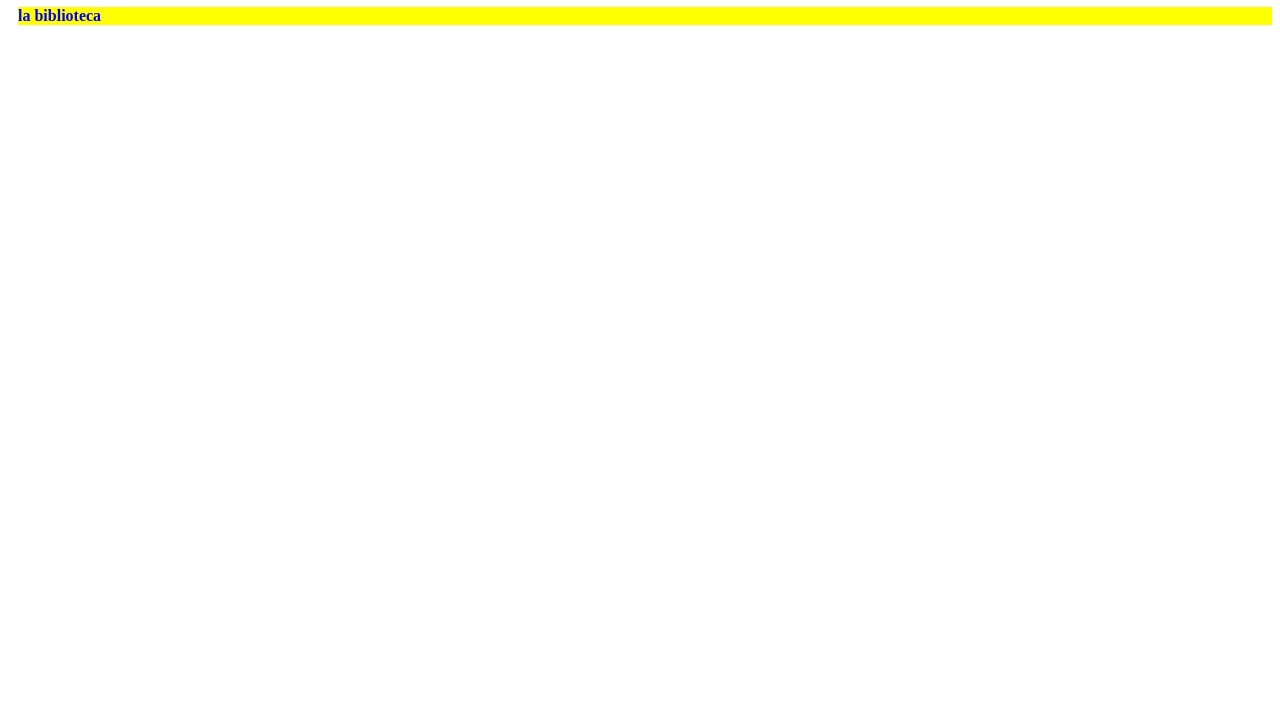
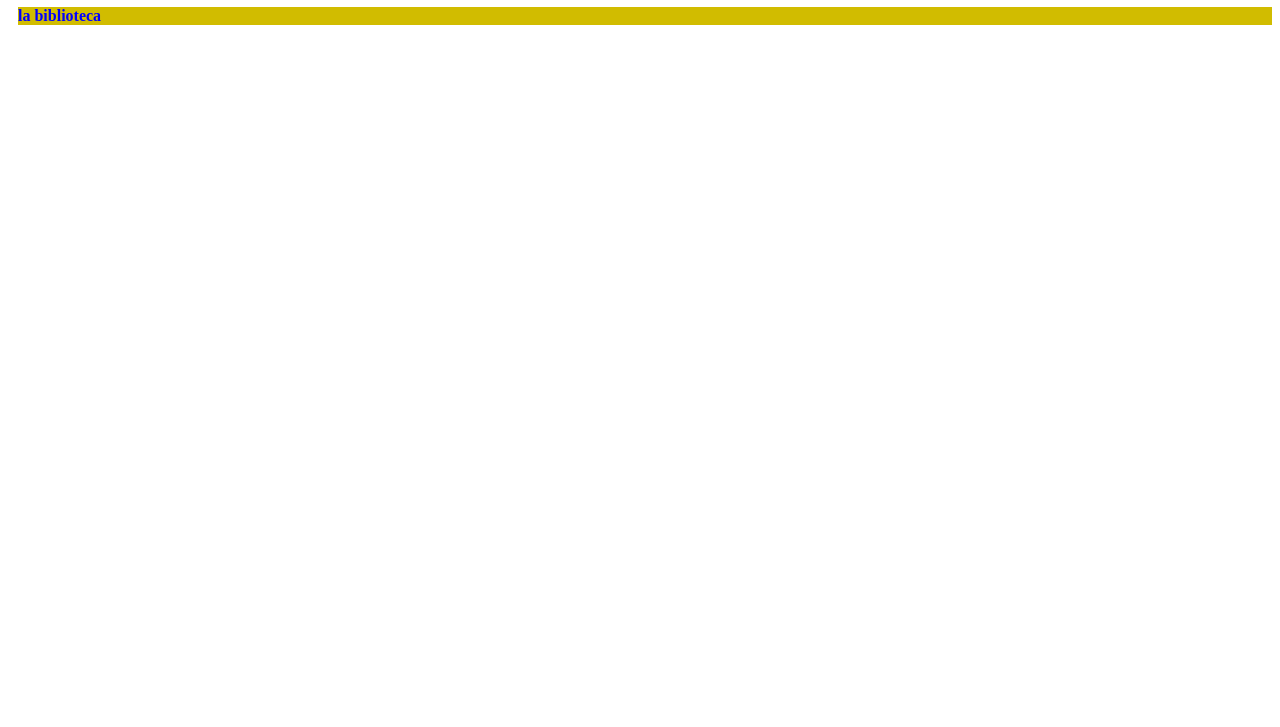
Before and after one commit to Lion0234/Practica_Nagarro, a plain HTML site: page website/index.html in a window 1280 px wide. Shown: the part 73-800 px from the top of the page. Drawn offline with Linux system fonts and the light colour scheme.

Commit message:
tried the color picker-works

```diff
--- a/website/styles.css
+++ b/website/styles.css
@@ -1,6 +1,6 @@
 .mos{
     font-weight: bold;
     color: blue;
-    background-color: yellow;
+    background-color: #d1bc00;
     margin-left: 10px;
 }
```
